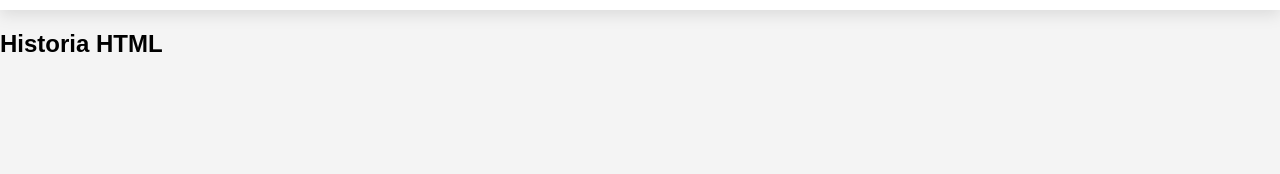
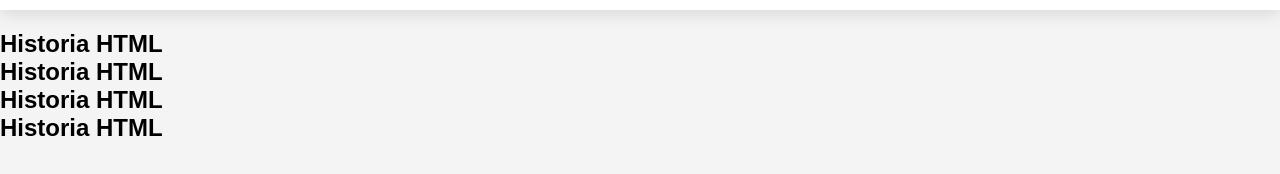
Before and after one commit to LuizzSantiago/Evolucao_html, a plain HTML site: page index.html in a window 1280 px wide. Shown: the part 70-244 px from the top of the page. Drawn offline with Linux system fonts and the light colour scheme.

Commit message:
segundo commit

```diff
--- a/index.html
+++ b/index.html
@@ -21,5 +21,8 @@
     </div>
 
         <h2 class="texto">Historia HTML</h2>
+        <h2 class="texto">Historia HTML</h2>
+        <h2 class="texto">Historia HTML</h2>
+        <h2 class="texto">Historia HTML</h2>
 </body>
 </html>
```
